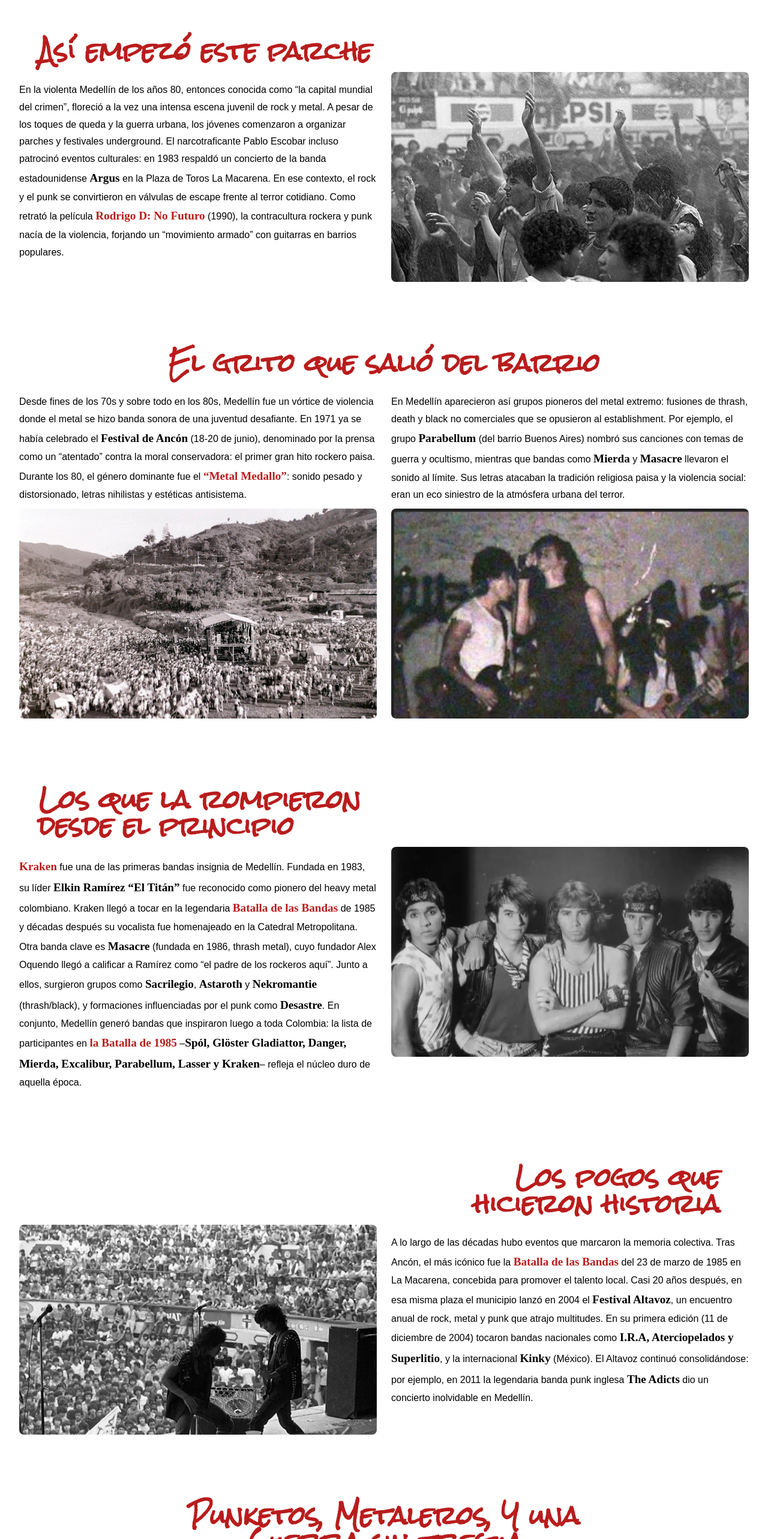
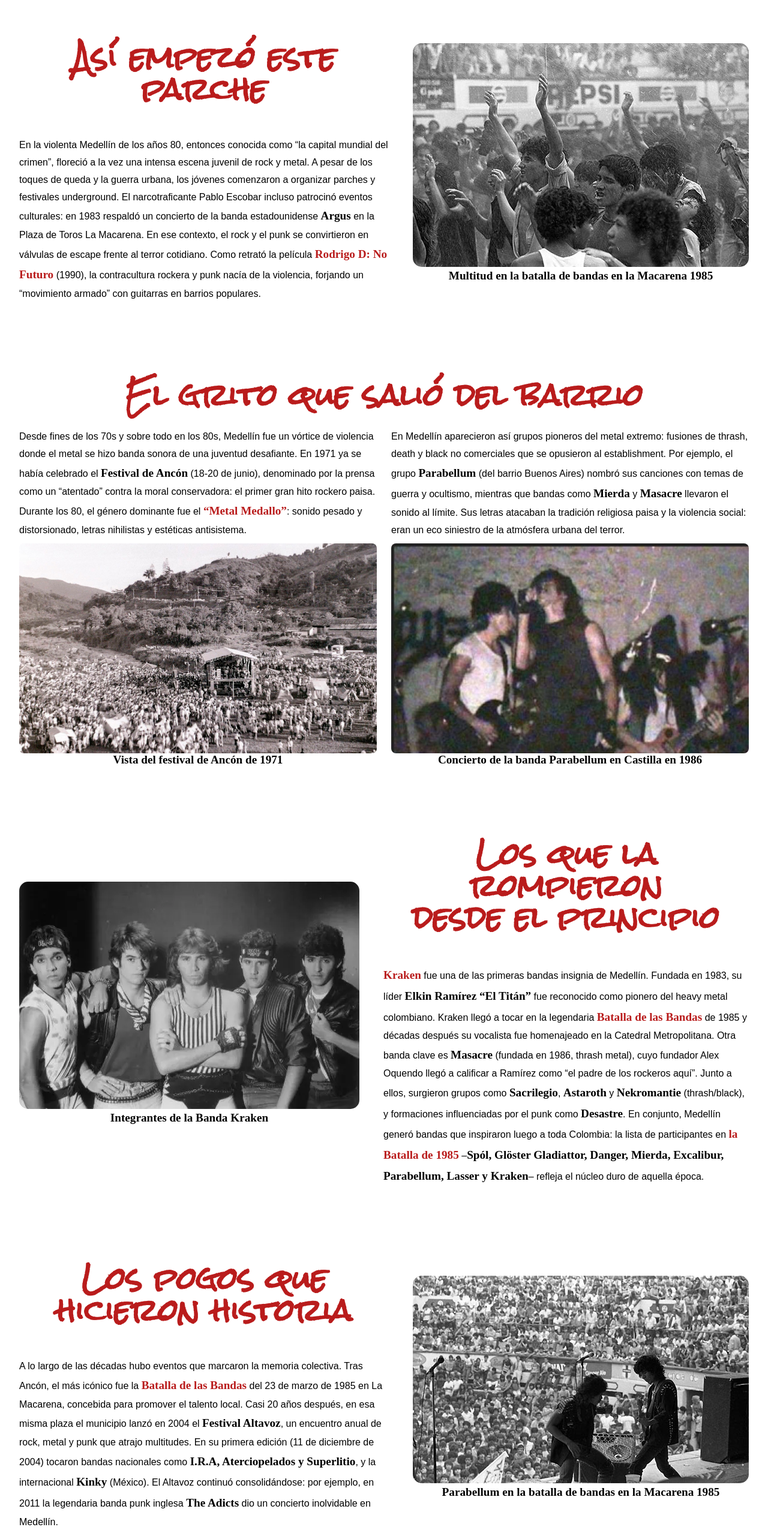
Before and after one commit to Juansecod/Multimedia-Proyecto, a React (Vite) app: page /History in a window 1280 px wide. Shown: the part 140-2706 px from the top of the page at 60% size. Built offline with nearby package versions, Linux system fonts and the light colour scheme; a web font is replaced by a local one.

Commit message:
Fix History page

```diff
--- a/src/App.css
+++ b/src/App.css
@@ -15,3 +15,7 @@ body{
   gap: 20px;
   margin-bottom: 2%;
 }
+
+img{
+  border-radius: 15px;
+}
--- a/src/Components/LowerHome/LowerHome.css
+++ b/src/Components/LowerHome/LowerHome.css
@@ -38,6 +38,7 @@
   display: block;
   transition: all 1s;
   filter: brightness(0.75);
+  aspect-ratio: 1/1;
 }
 
 .BarLogo:hover{
--- a/src/Components/SectionImageGrid/index.jsx
+++ b/src/Components/SectionImageGrid/index.jsx
@@ -8,6 +8,7 @@ const SectionImageGrid = ({ title, text, images, alignTitle = 'left' }) => (
       {images.map((img, i) => (
         <div className="sig-item" key={i}>
           <img src={img.src} alt={img.alt} className="sig-img" />
+          <p className='bold-rocker' style={{textAlign: "center", margin: "0px"}}>{img.alt}</p>
         </div>
       ))}
     </div>
--- a/src/Components/SectionTwoColumns/SectionTwoColumns.css
+++ b/src/Components/SectionTwoColumns/SectionTwoColumns.css
@@ -1,4 +1,11 @@
 @import url('https://fonts.googleapis.com/css2?family=Rock+Salt&family=RocknRoll+One&display=swap');
+
+.stc-section-flex {
+  padding: 2.5rem 2rem;
+  display: flex;
+  gap: 40px;
+  align-items: center;
+}
 
 .stc-section {
   padding: 2.5rem 2rem;
@@ -6,27 +13,23 @@
 
 .stc-title {
   font-family: 'Rock Salt', cursive;
-  font-size: 2.5rem;
+  font-size: 3rem;
   color: #B91C1C;
   margin-bottom: 0.8rem;
   line-height: 1.1;
-}
-
-.align-left {
-  text-align: left;
-}
-
-.align-center {
   text-align: center;
 }
 
-.align-right {
-  text-align: right;
+.stc-section-flex .stc-content {
+  display: flex;
+  flex-direction: column;
+  flex-wrap: wrap;
+  gap: 1.5rem;
 }
 
 .stc-content {
   display: flex;
-  flex-direction: column;
+  flex-direction: row;
   gap: 1.5rem;
 }
 
@@ -51,7 +54,11 @@
   flex-shrink: 0;
 }
 
-@media (min-width: 768px) {
+img{
+  aspect-ratio: 16/9;
+}
+
+/* @media (min-width: 768px) {
   .stc-content {
     flex-direction: row;
     align-items: stretch;
@@ -61,4 +68,4 @@
     flex-direction: row-reverse;
   }
 
-}
+} */
--- a/src/Components/SectionTwoColumns/index.jsx
+++ b/src/Components/SectionTwoColumns/index.jsx
@@ -5,10 +5,23 @@ const SectionTwoColumns = ({
   leftContent,
   rightContent,
   alignTitle = 'left',
-  reverse = false
-}) => (
+  reverse = false,
+  altImage
+}) => {
+
+  if(title=="Así empezó este parche") return (
+    <section className="stc-section-flex">
+      <div className={`stc-content ${reverse ? 'reverse' : ''}`}>
+        <h2 className={`stc-title`}>{title}</h2>
+        <div className="stc-col">{leftContent}</div>
+      </div>
+      <div className="stc-image">{rightContent}</div>
+    </section>
+  );
+
+  if(title=="El grito que salió del barrio") return (
     <section className="stc-section">
-    <h2 className={`stc-title align-${alignTitle}`}>{title}</h2>
+      <h2 className={`stc-title`}>{title}</h2>
       <div className={`stc-content ${reverse ? 'reverse' : ''}`}>
         <div className="stc-col">{leftContent}</div>
         <div className="stc-col">{rightContent}</div>
@@ -16,4 +29,17 @@ const SectionTwoColumns = ({
     </section>
   );
 
+  return (
+    <section className="stc-section-flex">
+      {alignTitle=="left" && <div className="stc-image">{rightContent}</div>}
+      <div className={`stc-content`}>
+        <h2 className={`stc-title`}>{title}</h2>
+        <div className="stc-col">{leftContent}</div>
+      </div>
+      {alignTitle=="right" && <div className="stc-image">{rightContent}</div>}
+    </section>
+  );
+
+}
+
 export default SectionTwoColumns;
--- a/src/Components/UpperHome/index.jsx
+++ b/src/Components/UpperHome/index.jsx
@@ -6,7 +6,7 @@ function UpperHome() {
   return (
     <div className='UpperHome'>
       <div className='HomeLeft'>
-        <img className='Img' src={HomeImg} alt="Nose" />
+        <img className='Img' src={HomeImg} alt="Concierto en vivo" />
       </div>
       <div className='HomeRight'>
         <h1>El Rock en Medellin</h1>
--- a/src/Pages/HistoryPage/index.jsx
+++ b/src/Pages/HistoryPage/index.jsx
@@ -15,10 +15,13 @@ const HistoryPage = () => (
         </p>
       }
       rightContent={
+        <>
           <img
             src="src/assets/batalla2-multitud.jpg"
             alt="Multitud en la batalla de bandas en la Macarena 1985"
           />
+          <p className='bold-rocker' style={{textAlign: "center", margin: "0px"}}>Multitud en la batalla de bandas en la Macarena 1985</p>
+        </>
       }
       alignTitle="left"
     />
@@ -34,6 +37,7 @@ const HistoryPage = () => (
             src="src/assets/festivalancon.jpg"
             alt="Vista del festival de Ancón de 1971"
           />
+          <span className='bold-rocker' style={{textAlign: "center", margin: "0px"}}>Vista del festival de Ancón de 1971</span>
         </>
       }
       rightContent={
@@ -45,6 +49,7 @@ const HistoryPage = () => (
             src="src/assets/parabellum4-castilla.jpg"
             alt="Concierto de la banda Parabellum en Castilla en 1986"
           />
+          <span className='bold-rocker' style={{textAlign: "center", margin: "0px"}}>Concierto de la banda Parabellum en Castilla en 1986</span>
         </>
       }
       alignTitle="center"
@@ -63,10 +68,13 @@ const HistoryPage = () => (
         </p>
       }
       rightContent={
+        <>
           <img
             src="src/assets/Kraken.webp"
             alt="Integrantes de la Banda Kraken"
           />
+          <p className='bold-rocker' style={{textAlign: "center", margin: "0px"}}>Integrantes de la Banda Kraken</p>
+        </>
       }
       alignTitle="left"
     />
@@ -79,15 +87,18 @@ const HistoryPage = () => (
         </>
       }
       leftContent={
+        <p>
+          A lo largo de las décadas hubo eventos que marcaron la memoria colectiva. Tras Ancón, el más icónico fue la <span className='bold-rocker-red'>Batalla de las Bandas</span> del 23 de marzo de 1985 en La Macarena, concebida para promover el talento local. Casi 20 años después, en esa misma plaza el municipio lanzó en 2004 el <span className='bold-rocker'>Festival Altavoz</span>, un encuentro anual de rock, metal y punk que atrajo multitudes. En su primera edición (11 de diciembre de 2004) tocaron bandas nacionales como <span className='bold-rocker'>I.R.A, Aterciopelados y Superlitio</span>, y la internacional <span className='bold-rocker'>Kinky</span> (México). El Altavoz continuó consolidándose: por ejemplo, en 2011 la legendaria banda punk inglesa <span className='bold-rocker'>The Adicts</span> dio un concierto inolvidable en Medellín.
+        </p>
+      }
+      rightContent={
+        <>
           <img
             src="src/assets/batalla4-parabellum.jpg"
             alt="Parabellum en la batalla de bandas en la Macarena 1985"
           />
-      }
-      rightContent={
-        <p>
-          A lo largo de las décadas hubo eventos que marcaron la memoria colectiva. Tras Ancón, el más icónico fue la <span className='bold-rocker-red'>Batalla de las Bandas</span> del 23 de marzo de 1985 en La Macarena, concebida para promover el talento local. Casi 20 años después, en esa misma plaza el municipio lanzó en 2004 el <span className='bold-rocker'>Festival Altavoz</span>, un encuentro anual de rock, metal y punk que atrajo multitudes. En su primera edición (11 de diciembre de 2004) tocaron bandas nacionales como <span className='bold-rocker'>I.R.A, Aterciopelados y Superlitio</span>, y la internacional <span className='bold-rocker'>Kinky</span> (México). El Altavoz continuó consolidándose: por ejemplo, en 2011 la legendaria banda punk inglesa <span className='bold-rocker'>The Adicts</span> dio un concierto inolvidable en Medellín.
-        </p>
+          <p className='bold-rocker' style={{textAlign: "center", margin: "0px"}}>Parabellum en la batalla de bandas en la Macarena 1985</p>
+        </>
       }
       alignTitle="right"
     />
```
Lines whose indentation alone changed are shown as unchanged.
